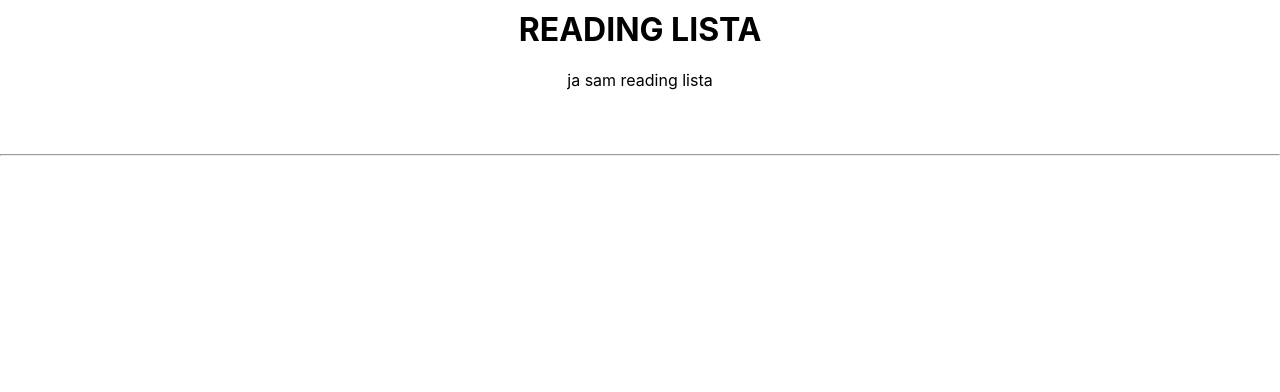
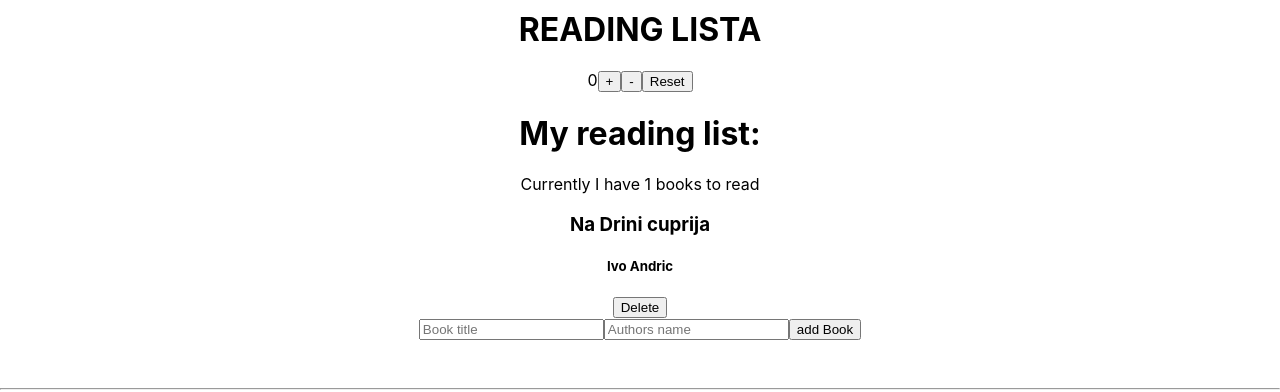
Before and after one commit to 9Boxa4/react-predavanja, a React (Create React App) app: page / in a window 1280 px wide. Shown: the part 1281-1673 px from the top of the page. Before the commit the page ends 1445 px from the top, so only its background shows below. Built offline with nearby package versions, Linux system fonts and the light colour scheme; no server answers.

Commit message:
Reading list

```diff
--- a/src/components/predavanja/ReadingList/ReadingList.js
+++ b/src/components/predavanja/ReadingList/ReadingList.js
@@ -1,9 +1,22 @@
+import CounterReducer from "./components/CounterReducer";
+import BookContextProvider from "./context/BookContext";
+import NavBar from "./components/NavBar";
+import BookList from "./components/BookList";
+import BookForm from "./components/BookForm";
+
+
 
 
 function ReadingList() {
   return (
-    <div>
-      <p>ja sam reading lista</p>
+    <div className="App">
+      <CounterReducer/>
+
+      <BookContextProvider>
+      <NavBar/>
+      <BookList/>
+      <BookForm/>
+      </BookContextProvider>
     </div>
   );
 }
--- /dev/null
+++ b/src/components/predavanja/ReadingList/components/BookDetails.js
@@ -0,0 +1,24 @@
+import Reac, {useContext} from 'react'
+import { BookContext } from '../context/BookContext'
+
+const BookDetails = ({book}) =>
+{
+
+    const {dispatch} = useContext(BookContext);
+
+    const handleDelete = () =>
+    {
+        dispatch({
+            type: 'REMOVE_BOOK',
+            payload: {id: book.id},
+        })
+    }
+
+    return (<div>
+        <h3>{book.title}</h3>
+        <h5>{book.author}</h5>
+        <button onClick={handleDelete}>Delete</button>
+    </div>)
+}
+
+export default BookDetails;
--- /dev/null
+++ b/src/components/predavanja/ReadingList/components/BookForm.js
@@ -0,0 +1,46 @@
+import React, {useState, useContext} from 'react';
+import { BookContext } from '../context/BookContext';
+
+const BookForm = () =>
+{
+    const {dispatch} = useContext(BookContext)
+    const [title,setTitle] = useState('');
+    const [author, setAuthor] = useState('');
+
+    const handleSubmit=(e) =>
+    {
+        e.preventDefault();
+
+        dispatch({
+            type: "ADD_BOOK",
+            payload: {
+                title,
+                author,
+            },
+        });
+        setTitle('')
+        setAuthor('')
+    };
+
+
+
+    return (
+        <form onSubmit={handleSubmit}>
+            <input
+            type="text"
+            placeholder="Book title"
+            value={title}
+            onChange={(e)=> setTitle(e.target.value)}/>
+
+            <input
+            type="text"
+            placeholder="Authors name"
+            value={author}
+            onChange={(e)=>setAuthor(e.target.value)}/>
+
+            <input type="submit" value="add Book"/>
+        </form>
+    )
+};
+
+export default BookForm;
--- /dev/null
+++ b/src/components/predavanja/ReadingList/components/BookList.js
@@ -0,0 +1,19 @@
+import React, {useContext} from 'react';
+import { BookContext } from '../context/BookContext';
+import BookDetails from './BookDetails'
+
+const BookList =() =>
+{
+const {books} = useContext(BookContext);
+
+return (
+    <div>
+        {books.map(book =>
+        (
+                <BookDetails key={book.id} book={book}/>
+        ))}
+    </div>
+)
+}
+
+export default BookList
--- a/src/components/predavanja/ReadingList/components/CounterReducer.js
+++ b/src/components/predavanja/ReadingList/components/CounterReducer.js
@@ -0,0 +1,34 @@
+import React, {useReducer} from 'react';
+
+const initialState =0;
+
+const reducer = (state, action) =>
+{
+    switch (action) {
+        case 'increment':
+            return state + 1;
+        case 'decrement':
+            return state -1;
+        case 'reset' :
+            return 0;
+        default:
+            throw new Error('Uknown action')
+            break;
+    }
+}
+
+const CounterReducer = () =>
+{
+    const [count, dispatch] = useReducer(reducer, initialState);
+
+    return (
+        <div>
+            {count}
+            <button onClick={()=> dispatch('increment')}>+</button>
+            <button onClick={()=> dispatch('decrement')}>-</button>
+            <button onClick={()=> dispatch('reset')}>Reset</button>
+        </div>
+    );
+};
+
+export default CounterReducer;
--- /dev/null
+++ b/src/components/predavanja/ReadingList/components/NavBar.js
@@ -0,0 +1,17 @@
+import React, {useContext} from 'react';
+import { BookContext } from '../context/BookContext';
+
+const NavBar = () =>
+{
+    const {books} = useContext(BookContext)
+
+    return (
+        <div>
+            <h1>My reading list:</h1>
+            <p>Currently I have {books.length} books to read</p>
+        </div>
+    )
+}
+
+
+export default NavBar;
--- /dev/null
+++ b/src/components/predavanja/ReadingList/context/BookContext.js
@@ -0,0 +1,20 @@
+import React, {createContext, useReducer} from 'react';
+import { BookReducer } from '../reducer/BookReducer';
+
+export const BookContext = createContext();
+
+// useReducer(reducer, initialState, init)
+
+const BookContextProvider = ({children}) =>
+{
+    const [books, dispatch] = useReducer(BookReducer, [
+        {id: 0, title: 'Na Drini cuprija', author: 'Ivo Andric'},
+    ]);
+
+    return (
+        <BookContext.Provider value={{books, dispatch}}>
+            {children}
+        </BookContext.Provider>
+    )
+}
+export default BookContextProvider;
--- /dev/null
+++ b/src/components/predavanja/ReadingList/reducer/BookReducer.js
@@ -0,0 +1,33 @@
+import {v4 as uuidv4} from 'uuid';
+
+/*
+action : {
+    type 'Switch value',
+    payload: {
+        title: "", --optional
+        author: '', - -optional
+        id: '', -optional
+    }
+}
+*/
+
+export const BookReducer = (state,action) =>
+{
+    console.log(action);
+switch (action.type) {
+    case 'ADD_BOOK':
+        return [
+            ...state,{
+                id: uuidv4(),
+                title: action.payload.title,
+                author: action.payload.author
+            },
+        ];
+    case 'REMOVE_BOOK' :
+        return state.filter(book=> book.id !== action.payload.id);
+
+    default:
+        return state;
+        break;
+}
+}
--- /dev/null
+++ b/src/components/predavanja/ReadingList/reducer/index.js
@@ -0,0 +1 @@
+export * from "./BookReducer";
```
